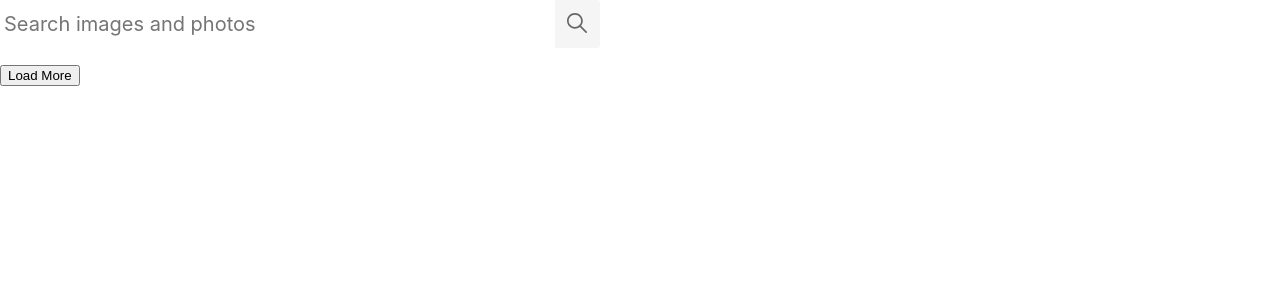
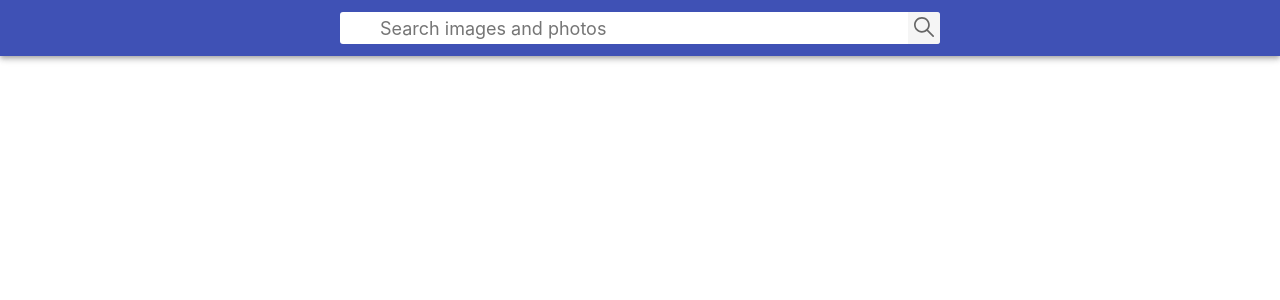
Before and after one commit to b01ma/goit-react-hw-03-image-finder, a React (Create React App) app: page / in a window 1280 px wide. Shown: the top 300 px of the page. Built offline with nearby package versions, Linux system fonts and the light colour scheme.

Commit message:
load more button is done

```diff
--- a/src/components/App.jsx
+++ b/src/components/App.jsx
@@ -2,6 +2,7 @@ import { Component } from 'react/cjs/react.production.min';
 import Searchbar from './Searchbar/Searchbar';
 import css from './App.module.css';
 import ImageGallery from './ImageGallery/ImageGallery';
+import Button from './Button/Button';
 
 export class App extends Component {
   state = {
--- a/src/components/Button/Button.jsx
+++ b/src/components/Button/Button.jsx
@@ -1,9 +1,9 @@
 import css from './Button.module.css';
 
-const Button = ({ children, onClick }) => {
+const Button = ({ onClick }) => {
   return (
-    <button type="submit" className={css.button} onClick={onClick}>
-      <span>{children}</span>
+    <button className={css.button} type="button" onClick={() => onClick()}>
+      Load More
     </button>
   );
 };
--- a/src/components/Button/Button.module.css
+++ b/src/components/Button/Button.module.css
@@ -1,7 +1,7 @@
 .button {
-  display: inline-block;
-  width: 48px;
-  height: 48px;
+  display: block;
+  width: 100px;
+  padding: 10px;
   border: 0;
   /* background-image: url('https://image.flaticon.com/icons/svg/149/149852.svg'); */
   background-size: 40%;
@@ -11,6 +11,10 @@
   transition: opacity 250ms cubic-bezier(0.4, 0, 0.2, 1);
   cursor: pointer;
   outline: none;
+
+  margin: 20px auto;
+
+
 }
 
 .button:hover {
--- a/src/components/ImageGallery/ImageGallery.jsx
+++ b/src/components/ImageGallery/ImageGallery.jsx
@@ -40,6 +40,7 @@ class ImageGallery extends Component {
 
   handleClick = e => {
     this.setState(prevState => ({ page: prevState.page + 1 }));
+    console.log('click');
   };
 
   render() {
@@ -47,7 +48,9 @@ class ImageGallery extends Component {
     return (
       <div>
         <div>
-          {this.props.query && <p>We are looking for {this.props.query}</p>}
+          {this.props.query && (
+            <p className={css.p}>We are looking for {this.props.query}</p>
+          )}
           {console.log('Есть картинки:', Boolean(images))}
         </div>
 
@@ -60,9 +63,7 @@ class ImageGallery extends Component {
               />
             ))}
         </ul>
-        <button type="button" onClick={this.handleClick}>
-          Load More
-        </button>
+        {images && <Button onClick={this.handleClick} />}
       </div>
     );
   }
--- a/src/components/ImageGallery/ImageGallery.module.css
+++ b/src/components/ImageGallery/ImageGallery.module.css
@@ -10,3 +10,8 @@
   margin-left: auto;
   margin-right: auto;
 }
+
+.p {
+  text-align: center;
+  margin-bottom: 20px;
+}
--- a/src/components/Searchbar/Searchbar.jsx
+++ b/src/components/Searchbar/Searchbar.jsx
@@ -40,9 +40,13 @@ class Searchbar extends Component {
             autoComplete="off"
             placeholder="Search images and photos"
           />
-          <Button>
+          <button
+            type="submit"
+            className={css.button}
+            onClick={this.handleSubmit}
+          >
             <SearchIcon width="20" hieght="20" />
-          </Button>
+          </button>
         </form>
       </header>
     );
--- a/src/components/Searchbar/Searchbar.module.css
+++ b/src/components/Searchbar/Searchbar.module.css
@@ -1,4 +1,4 @@
-.Searchbar {
+.searchbar {
   top: 0;
   left: 0;
   position: sticky;
@@ -6,7 +6,7 @@
   display: flex;
   justify-content: center;
   align-items: center;
-  min-height: 64px;
+  min-height: 54px;
   padding-right: 24px;
   padding-left: 24px;
   padding-top: 12px;
@@ -31,9 +31,40 @@
   display: inline-block;
   width: 100%;
   font: inherit;
-  font-size: 20px;
+  font-size: 18px;
   border: none;
   outline: none;
-  padding-left: 4px;
+  padding-left: 40px;
   padding-right: 4px;
 }
+
+.button {
+  display: inline-block;
+  width: 32px;
+  height: 32px;
+  border: 0;
+  /* background-image: url('https://image.flaticon.com/icons/svg/149/149852.svg'); */
+  background-size: 40%;
+  background-repeat: no-repeat;
+  background-position: center;
+  opacity: 0.6;
+  transition: opacity 250ms cubic-bezier(0.4, 0, 0.2, 1);
+  cursor: pointer;
+  outline: none;
+}
+
+.button:hover {
+  opacity: 1;
+}
+
+.buttonLabel {
+  position: absolute;
+  width: 1px;
+  height: 1px;
+  padding: 0;
+  overflow: hidden;
+  clip: rect(0, 0, 0, 0);
+  white-space: nowrap;
+  clip-path: inset(50%);
+  border: 0;
+}
--- a/src/service/PixabayAPI.jsx
+++ b/src/service/PixabayAPI.jsx
@@ -3,7 +3,7 @@ const KEY = '14665608-5c267132ac5256a05f9292b82';
 
 const getImage = (query, page, perPage) => {
   return fetch(
-    `${BASE_URL}?key=${KEY}&q=${query}&page=${page}&per_page=${(perPage = 5)}`
+    `${BASE_URL}?key=${KEY}&q=${query}&page=${page}&per_page=${(perPage = 20)}`
   );
 };
 
```
Also changed, not shown: src/components/App.module.css (line endings or trailing spaces).
